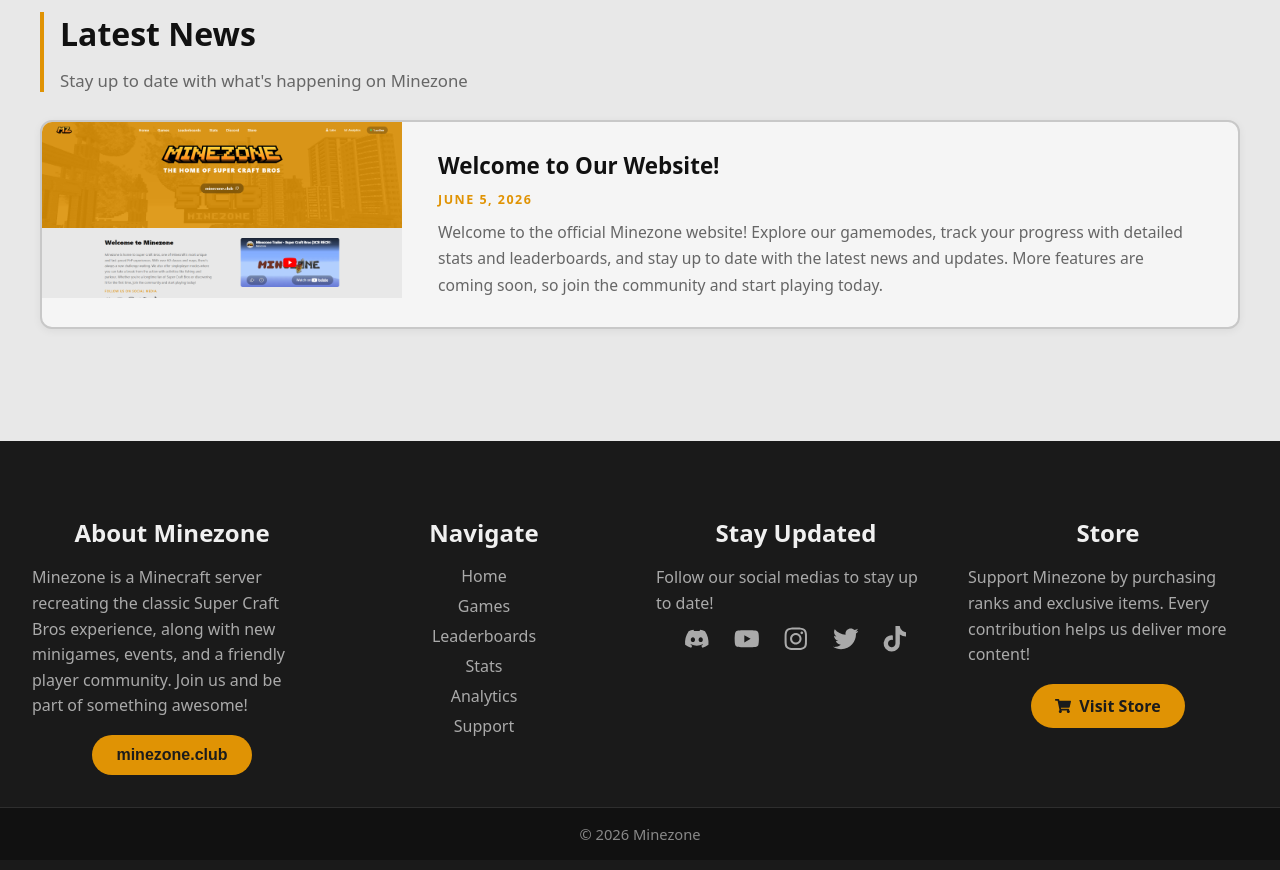
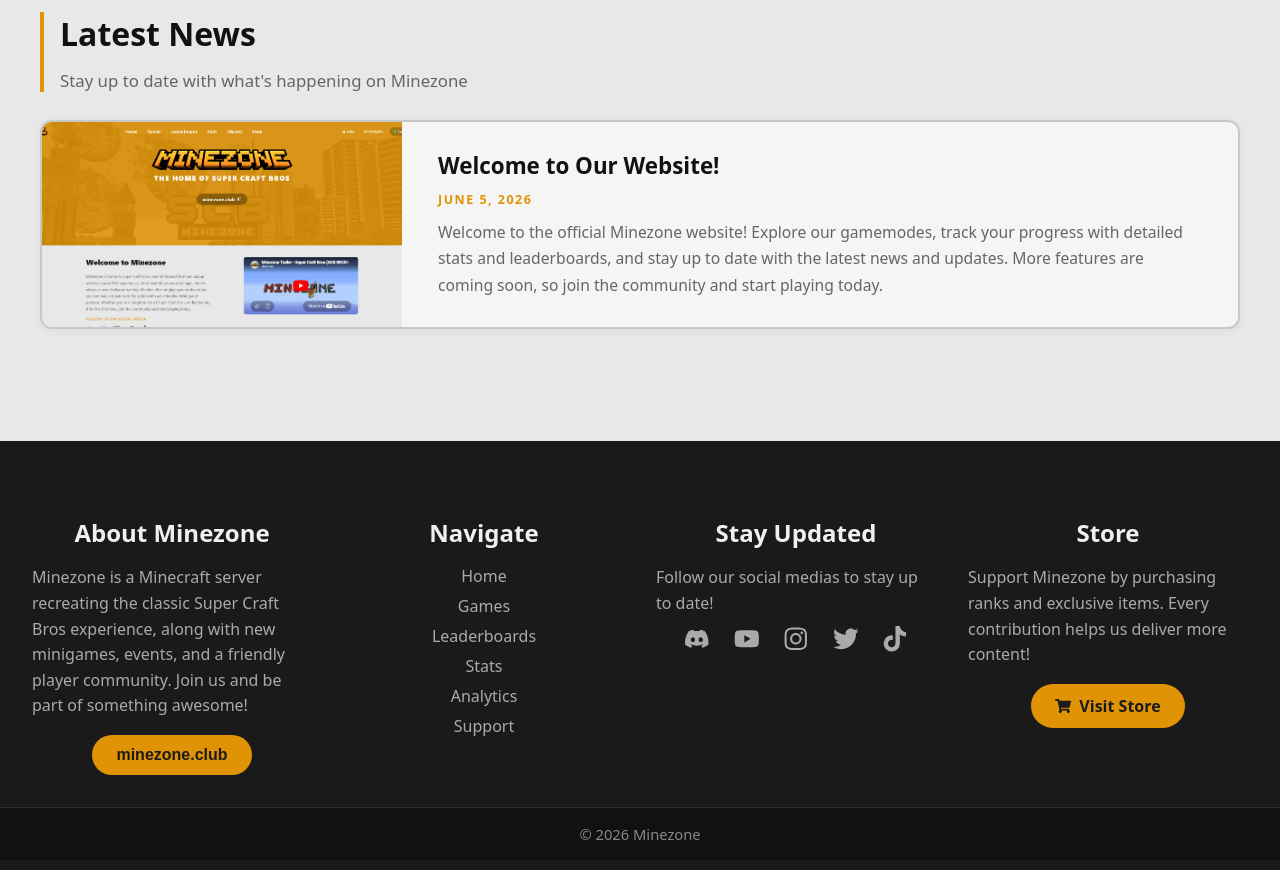
Before and after one commit to evan-tome/Minezone-Web, a React (Vite) app in the folder frontend/: page / in a window 1280 px wide. Shown: the part 2520-3390 px from the top of the page. Built offline with nearby package versions, Linux system fonts and the light colour scheme; no server answers.

Commit message:
Fix newscard image cropping

```diff
--- a/frontend/src/pages/Home/NewsCard.jsx
+++ b/frontend/src/pages/Home/NewsCard.jsx
@@ -3,7 +3,9 @@ import './home.css';
 const NewsCard = ({ title, date, content, image, reverse }) => {
   return (
     <li className={reverse ? "reverse" : ""}>
-      <img src={image} alt={title} />
+      <div className="news-img-wrapper">
+        <img src={image} alt={title} />
+      </div>
       <div className="news-content">
         <h2>{title}</h2>
         <p className="date">{date}</p>
--- a/frontend/src/pages/Home/home.css
+++ b/frontend/src/pages/Home/home.css
@@ -529,12 +529,17 @@ p.about-socials-label {
 }
 
 
-.news-cards img {
+.news-img-wrapper {
     width: 360px;
+    flex-shrink: 0;
+    align-self: stretch;
+}
+
+.news-img-wrapper img {
+    width: 100%;
     height: 100%;
     object-fit: cover;
-    flex-shrink: 0;
-    align-self: stretch;
+    display: block;
 }
 
 .news-content {
@@ -632,7 +637,7 @@ p.about-socials-label {
         grid-template-columns: repeat(2, 1fr);
     }
 
-    .news-cards img {
+    .news-img-wrapper {
         width: 300px;
     }
 }
@@ -680,7 +685,7 @@ p.about-socials-label {
         flex-direction: column;
     }
 
-    .news-cards img {
+    .news-img-wrapper {
         width: 100%;
         height: 260px;
     }
```
